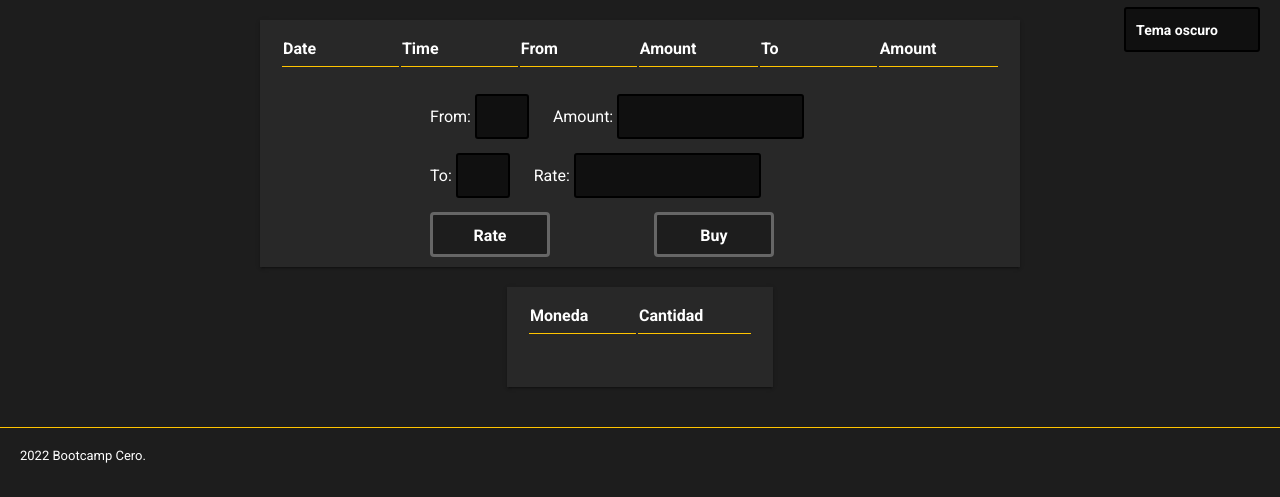
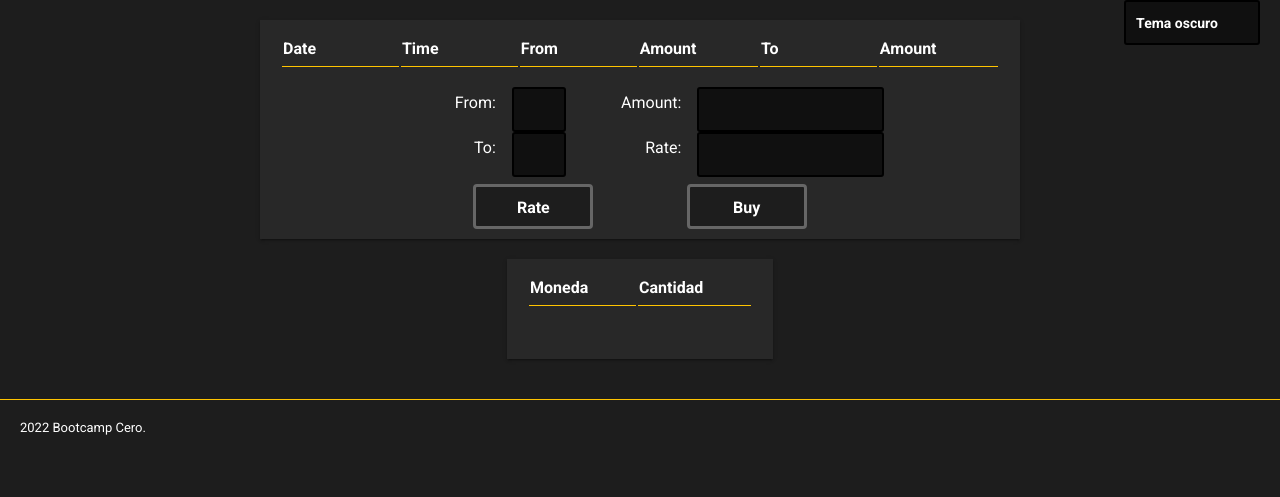
Before and after one commit to datadiego/KeepCoding_Flask_JS_Coinapp, a Flask app: page / in a window 1280 px wide. Shown: the part 50-547 px from the top of the page. Run offline with Flask 2, Linux system fonts and the light colour scheme; data that the repository does not hold is empty.

Commit message:
feat: 👍interfaz alineada

```diff
--- a/crypto_app/static/css/flat-remix.css
+++ b/crypto_app/static/css/flat-remix.css
@@ -80,7 +80,6 @@ a:link:hover, a:visited:hover, a:active:hover, a:hover {
 label {
     cursor: pointer;
     display: inline-block;
-    padding: .56em 0;
 }
 
 h1, h2, h3, h4, h5, h6 { line-height: 1.5em; }
@@ -176,7 +175,6 @@ textarea, select {
     background: #1d1d1d;
     color: #fff;
     border-radius: 3px;
-    margin: 7px 0;
     height: 45px;
     padding: 0 10px;
     font-size: 14px;
--- a/crypto_app/static/css/styles-night.css
+++ b/crypto_app/static/css/styles-night.css
@@ -56,20 +56,10 @@ table.paper {
   color: white;
 }
 
-label, input, textarea{
-  margin-left: 20px;
-}
 
-label.form1{
-margin-left: 150px;
-}
-button.form1{
-  margin-left: 150px;
-  margin-right: 100px;
-}
+
 
 button{
-  display:inline-block;
   background-color: #1d1d1d;
   border-color: #666666;
 }
@@ -96,11 +86,19 @@ select#selector-tema{
   margin-right: auto;
 }
 
-.interfaz{
-  display: inline-block;
-}
+
 td{
   white-space: nowrap;
     overflow: hidden;
 }
-/* TODO: alinear cifras de estado de la wallet a la derecha */
+.linea_from, .linea_conversion, .linea_botones{
+display: flex;
+justify-content: space-evenly;
+margin-left: 100px;
+margin-right: 100px;
+}
+
+label{
+  min-width: 100px;
+  text-align: right;
+}
--- a/crypto_app/templates/index.html
+++ b/crypto_app/templates/index.html
@@ -45,26 +45,23 @@
       </table>
       <p id="mensajes-error"></p>
 
-    <section class="interfaz">
+    <section class="interfaz_usuario">
       <!--Empieza la interfaz de usuario-->
-      <div id="linea_interfaz">
+      <div class="linea_from">
         <label for="moneda_from" class="form1">From:</label>
-      <select id="moneda_from" name="monedas" class="form">
-        <!-- Cargamos las monedas disponibles desde js -->
-      </select>
+        <select id="moneda_from" name="monedas" class="form"></select>
+
         <label for="cantidad_from" class="form">Amount: </label>
         <input type="text" id="cantidad_from" name="cantidad_from" class="form">
       </div>
 
-      <div id="linea_interaz">
+      <div class="linea_conversion">
         <label for="moneda_to" class="form1">To:</label>
-      <select id="moneda_to" name="monedas">
-      </select>
+        <select id="moneda_to" name="monedas"></select>
         <label for="conversion" class="form">Rate:</label>
         <input type="number" id="conversion" name="conversion" class="form">
       </div>
-
-      <div id="linea_interfaz">
+      <div class="linea_botones">
         <button id="boton-convertir" class="form1">Rate</button>
         <button id="boton-comprar">Buy</button>
       </div>
```
Lines whose indentation alone changed are shown as unchanged.
